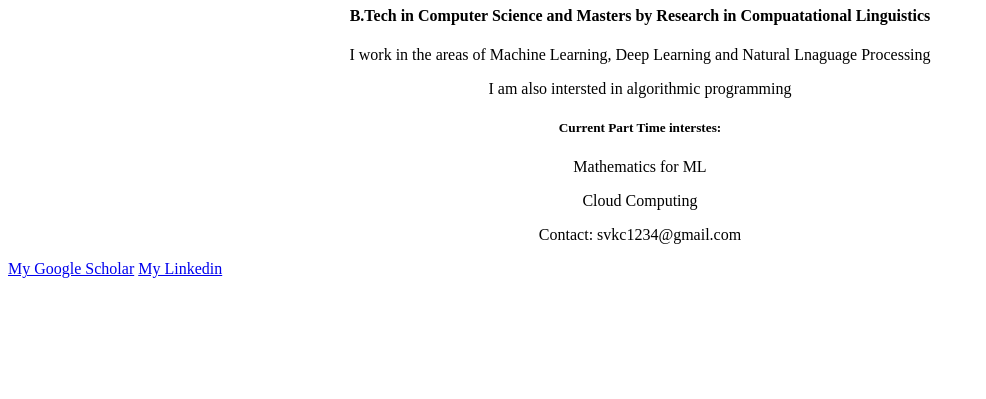
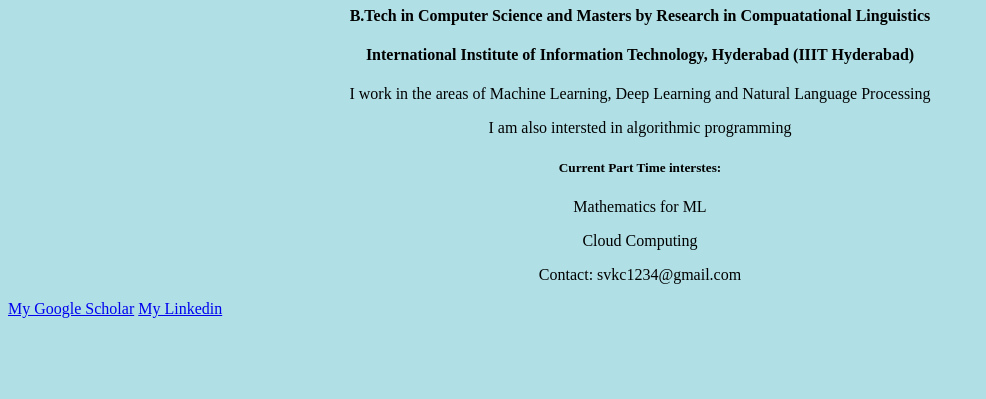
Before and after one commit to vamshi009/vamshi009.github.io, a plain HTML site: page index.html in a window 1280 px wide. Shown: the part 401-800 px from the top of the page, without its empty margins (0-986 px from the left). Drawn offline with Linux system fonts and the light colour scheme.

Commit message:
Update index.html

```diff
--- a/index.html
+++ b/index.html
@@ -13,14 +13,15 @@ h4 {text-align: center;}
 h4 {text-align: center;}
 h5 {text-align: center;}
 a {text-align: center;}
-background-color:powderblue;
+  body { background-color:powderblue;}
 </style>
 
 <img src="/vamshiprofile.jpg" alt="my profile pic"  width="320" height="320" >
 <h1> VAMSHI KRISHNA SRIRANGAM </h1>
 
 <h4>B.Tech in Computer Science and Masters by Research in Compuatational Linguistics</h4>
-<p> I work in the areas of Machine Learning, Deep Learning and Natural Lnaguage Processing</p>
+<h4> International Institute of Information Technology, Hyderabad (IIIT Hyderabad)</h4>
+<p> I work in the areas of Machine Learning, Deep Learning and Natural Language Processing</p>
 <p> I am also intersted in algorithmic programming</p>
 <h5> Current Part Time interstes:</h5>
 <p> Mathematics for ML </p>
```
